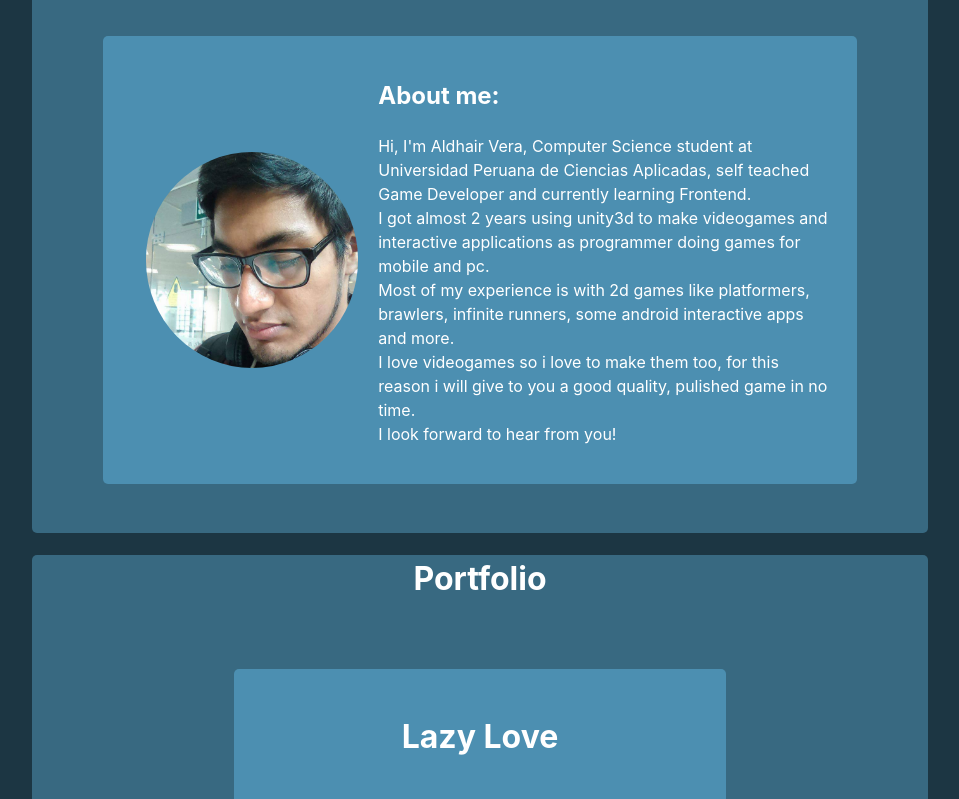
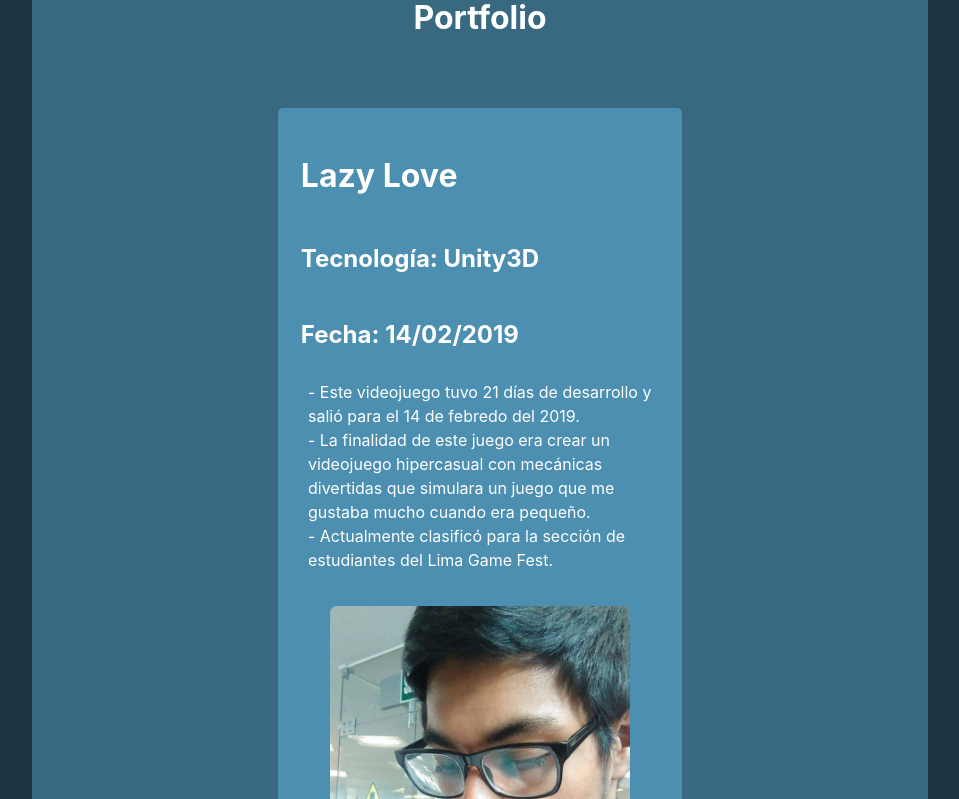
Before and after one commit to BurningAl15/PortfolioPage-React, a React (Create React App) app: page / in a window 1280 px wide. Shown: the part 761-1560 px from the top of the page, without its empty margins (160-1119 px from the left). Built offline with nearby package versions, Linux system fonts and the light colour scheme.

Commit message:
Portfolio List / styling

```diff
--- a/public/index.html
+++ b/public/index.html
@@ -11,6 +11,7 @@
     />
     <link rel="apple-touch-icon" href="logo192.png" />
     <link href="https://fonts.googleapis.com/css?family=Handlee|Indie+Flower|Press+Start+2P|Satisfy&display=swap" rel="stylesheet">
+    <link href="https://fonts.googleapis.com/css?family=Cabin|Heebo|Indie+Flower|Josefin+Sans|Noto+Sans+KR&display=swap" rel="stylesheet">
 
     <!--
       manifest.json provides metadata used when your web app is installed on a
--- /dev/null
+++ b/src/components/PorfolioElementList.js
@@ -0,0 +1,30 @@
+import React from "react";
+
+import Element from "../components/PortfolioElement";
+import "./styles/PortfolioElementList.css";
+
+
+class PortfolioElementList extends React.Component {
+    render() {
+        return (
+        <ul className="PortfolioElementList">
+            {this.props.elements.map(element => {
+                return (
+                <li key={element.id} className="Portfolio_Element">
+                    <Element
+                    title={element.title}
+                    tech={element.tech}
+                    date={element.date}
+                    list_element1={element.list_element1}
+                    list_element2={element.list_element2}
+                    list_element3={element.list_element3}
+                    />
+                </li>
+                );
+            })}
+        </ul>
+        );
+    }
+}
+
+export default PortfolioElementList;
--- a/src/components/PortfolioElement.js
+++ b/src/components/PortfolioElement.js
@@ -3,6 +3,7 @@ import meImage from "../images/Aldhair Vera.jpg";
 import "./styles/Portfolio.css";
 
 class PortfolioElement extends React.Component{
+
     render(){
         return(
             <div className="PortfolioElement">
@@ -29,7 +30,7 @@ class PortfolioElement extends React.Component{
                 <img
                     className="PortfolioElement-image"
                     src={meImage}
-                    width="100"
+                    width="300"
                     alt="Element image">
                 </img>
             </div>
--- a/src/components/styles/Portfolio.css
+++ b/src/components/styles/Portfolio.css
@@ -1,12 +1,12 @@
 .PortfolioElement{
-    width:50%;
+    width:40%;
     background:rgb(76, 143, 177);
     border-radius:5px;
 
     margin:5%;
     padding:2.5%;
 
-    display:flex;
+    align-self:center;
 
     display:flex;
     flex-direction: column;
@@ -18,4 +18,28 @@
 .PortfolioElement-image{
     justify-self: center;
     text-align: center;
+    flex-shrink:0;
+
+    border-radius: 5%;
+    padding:2.5%;
+    margin:5%;
 }
+
+.PortfolioElement-title{
+    align-self: flex-start;
+}
+
+.PortfolioElement-tech{
+    align-self: flex-start;
+}
+
+.PortfolioElement-date{
+    align-self: flex-start;
+}
+
+.PortfolioElement-set{
+    margin:0;
+    padding:0;
+    list-style: none;
+    padding:2%;
+}
--- /dev/null
+++ b/src/components/styles/PortfolioElementList.css
@@ -0,0 +1,20 @@
+.PortfolioElementList{
+    display:flex;
+    /* flex-direction: column; */
+    align-items: center;
+    color:white;
+    flex-shrink:0;
+
+    align-self: center;
+
+    margin:0;
+    padding:0;
+    list-style: none;
+    flex-wrap: wrap;
+
+}
+
+.Portfolio_Element{
+    display:flex;
+    justify-content: center;
+}
--- a/src/pages/KnowMe.js
+++ b/src/pages/KnowMe.js
@@ -3,10 +3,42 @@ import Navbar from "../components/Navbar";
 import PortfolioElement from "../components/PortfolioElement";
 
 import meImage from "../images/Aldhair Vera.jpg";
-
+import PortfolioElementList from "../components/PorfolioElementList";
 import "./styles/KnowMe.css";
 
 class KnowMe extends React.Component{
+    state={
+        data:[
+            {
+                id:1,
+                title:'Lazy Love',
+                tech:'Tecnología: Unity3D',
+                date:'Fecha: 14/02/2019',
+                list_element1:'- Este videojuego tuvo 21 días de desarrollo y salió para el 14 de febredo del 2019.',
+                list_element2:'- La finalidad de este juego era crear un videojuego hipercasual con mecánicas divertidas que simulara un juego que me gustaba mucho cuando era pequeño.',
+                list_element3:'- Actualmente clasificó para la sección de estudiantes del Lima Game Fest.',
+            },
+            {
+                id:2,
+                title:'Lazy Love',
+                tech:'Tecnología: Unity3D',
+                date:'Fecha: 14/02/2019',
+                list_element1:'- Este videojuego tuvo 21 días de desarrollo y salió para el 14 de febredo del 2019.',
+                list_element2:'- La finalidad de este juego era crear un videojuego hipercasual con mecánicas divertidas que simulara un juego que me gustaba mucho cuando era pequeño.',
+                list_element3:'- Actualmente clasificó para la sección de estudiantes del Lima Game Fest.',
+            },
+            {
+                id:3,
+                title:'Lazy Love',
+                tech:'Tecnología: Unity3D',
+                date:'Fecha: 14/02/2019',
+                list_element1:'- Este videojuego tuvo 21 días de desarrollo y salió para el 14 de febredo del 2019.',
+                list_element2:'- La finalidad de este juego era crear un videojuego hipercasual con mecánicas divertidas que simulara un juego que me gustaba mucho cuando era pequeño.',
+                list_element3:'- Actualmente clasificó para la sección de estudiantes del Lima Game Fest.',
+            },
+        ]
+    }
+
     render(){
         return(
             <div>
@@ -28,7 +60,7 @@ class KnowMe extends React.Component{
                             <h2>
                                 About me:
                             </h2>
-                            <p>
+                            <p className="MainPage-description">
                                 Hi, I'm Aldhair Vera, Computer Science student at Universidad Peruana de Ciencias Aplicadas, self teached Game Developer and currently learning Frontend.
                                 <br/>
                                 I got almost 2 years using unity3d to make videogames and interactive applications as programmer doing games for mobile and pc.
@@ -42,64 +74,15 @@ class KnowMe extends React.Component{
                         </div>
                     </div>
 
-                    <div className="MainPage-content">
-                        <img
-                        className="MainPage-image"
-                        src={meImage}
-                        alt="Main Image"
-                        width="300">
-                        </img>
-                        <div>
-                            <h2>
-                                About me:
-                            </h2>
-                            <p>
-                                Hi, I'm Aldhair Vera, Computer Science student at Universidad Peruana de Ciencias Aplicadas, self teached Game Developer and currently learning Frontend.
-                                <br/>
-                                I got almost 2 years using unity3d to make videogames and interactive applications as programmer doing games for mobile and pc.
-                                <br/>
-                                Most of my experience is with 2d games like platformers, brawlers, infinite runners, some android interactive apps and more.
-                                <br/>
-                                I love videogames so i love to make them too, for this reason i will give to you a good quality, pulished game in no time.
-                                <br/>
-                                I look forward to hear from you!
-                            </p>
-                        </div>
-                    </div>
                 </div>
 
                 <div className="Portfolio">
                     <h1 className="MainPage-title">
                         Portfolio
                     </h1>
-                    <div className="Portfolio-List">
-                        <PortfolioElement
-                        title="Lazy Love"
-                        tech="Tecnología: Unity3D"
-                        date="Fecha: 14/02/2019"
-                        list_element1="- Este videojuego tuvo 21 días de desarrollo y salió para el 14 de febredo del 2019."
-                        list_element2="- La finalidad de este juego era crear un videojuego hipercasual con mecánicas divertidas que simulara un juego que me gustaba mucho cuando era pequeño."
-                        list_element3="- Actualmente clasificó para la sección de estudiantes del Lima Game Fest."
-                        />
-
-                        <PortfolioElement
-                        title="Lazy Love"
-                        tech="Tecnología: Unity3D"
-                        date="Fecha: 14/02/2019"
-                        list_element1="- Este videojuego tuvo 21 días de desarrollo y salió para el 14 de febredo del 2019."
-                        list_element2="- La finalidad de este juego era crear un videojuego hipercasual con mecánicas divertidas que simulara un juego que me gustaba mucho cuando era pequeño."
-                        list_element3="- Actualmente clasificó para la sección de estudiantes del Lima Game Fest."
-                        />
-
-                        <PortfolioElement
-                        title="Lazy Love"
-                        tech="Tecnología: Unity3D"
-                        date="Fecha: 14/02/2019"
-                        list_element1="- Este videojuego tuvo 21 días de desarrollo y salió para el 14 de febredo del 2019."
-                        list_element2="- La finalidad de este juego era crear un videojuego hipercasual con mecánicas divertidas que simulara un juego que me gustaba mucho cuando era pequeño."
-                        list_element3="- Actualmente clasificó para la sección de estudiantes del Lima Game Fest."
-                        />
-                    </div>
+                    {/* <div className="Portfolio-List"> */}
+                        <PortfolioElementList elements={this.state.data}/>
+                    {/* </div> */}
                 </div>
             </div>
         );
--- a/src/pages/styles/KnowMe.css
+++ b/src/pages/styles/KnowMe.css
@@ -16,6 +16,8 @@ html{
     justify-content: center;
 
     padding:5px;
+
+    font-family: 'Cabin',sans-serif;
 }
 
 .MainPage-title{
@@ -36,6 +38,10 @@ html{
     align-self:center;
     justify-content: center;
     color:white;
+}
+
+.MainPage-description{
+    font-family: 'Josefin Sans', sans-serif;
 }
 
 .MainPage-image{
```
